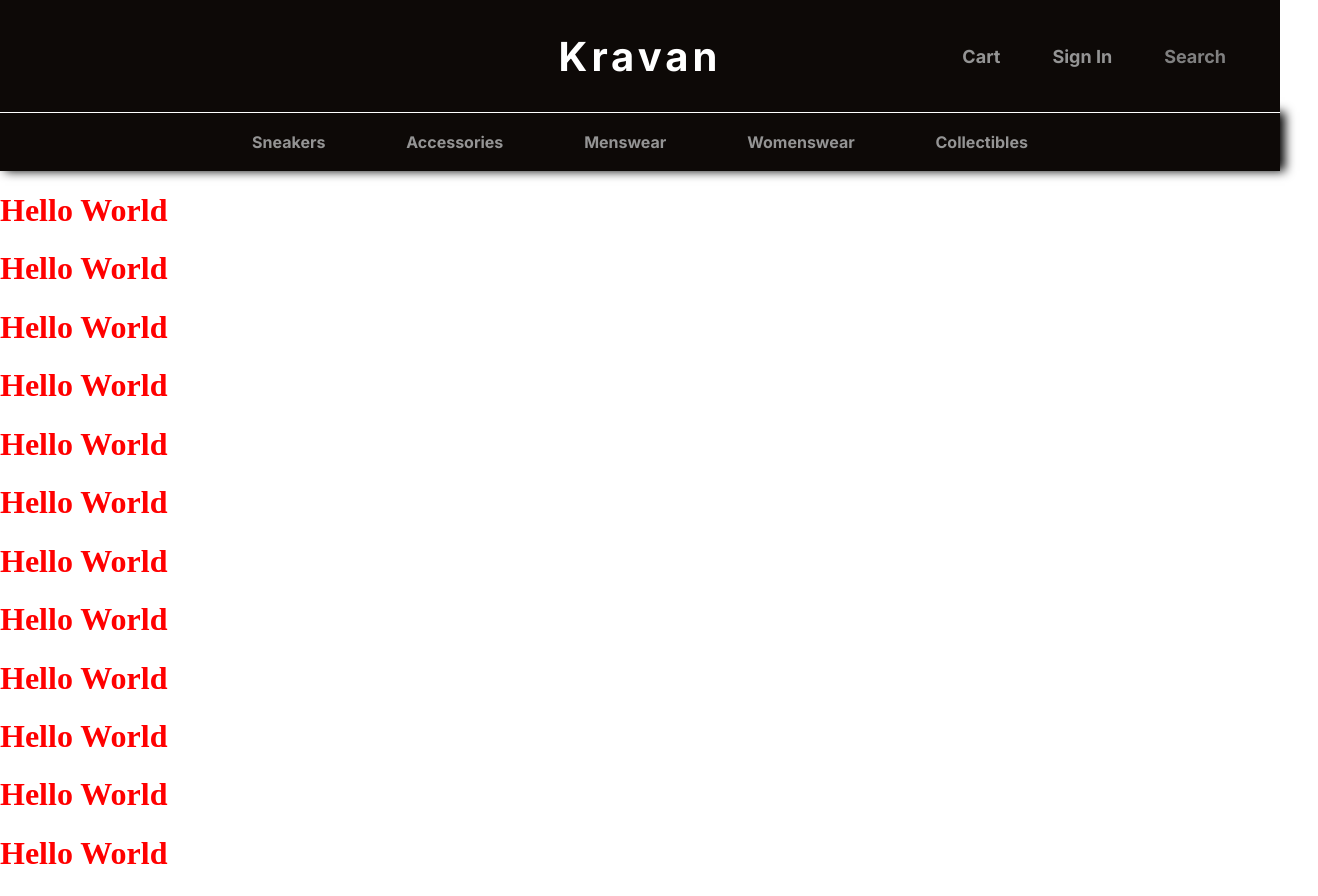
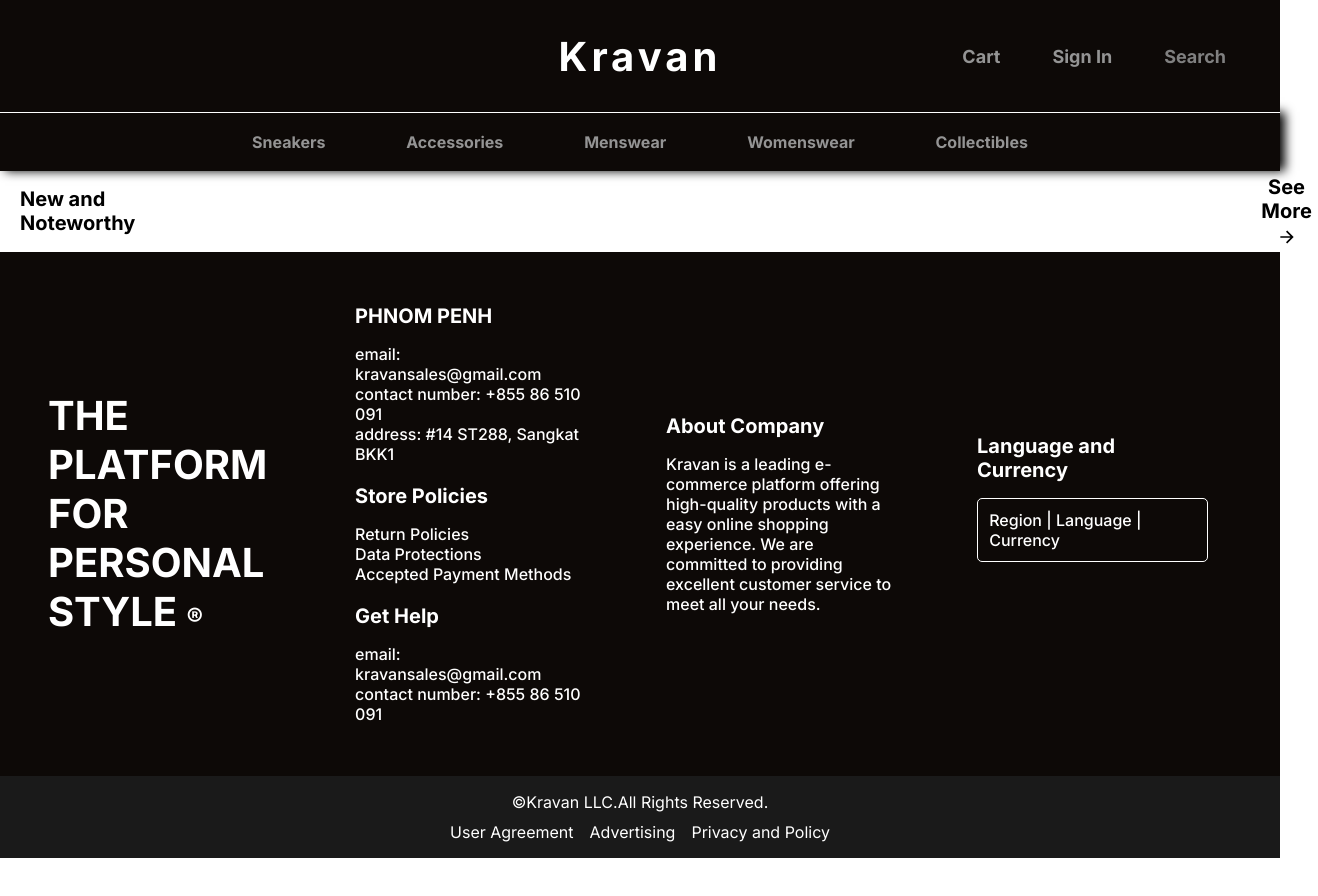
Before and after one commit to Sovichet-Rathanak/E-Commerce, a Vue app: page /Sneakers in a window 1280 px wide. Shown: the top 896 px of the page, 1318 px wide, since content can reach past the window. After the commit the page ends 858 px from the top, so only its background shows below. Built offline with nearby package versions, Linux system fonts and the light colour scheme; some icons are missing.

Commit message:
First see more section is finished

```diff
--- a/src/views/SneakerPage.vue
+++ b/src/views/SneakerPage.vue
@@ -1,45 +1,51 @@
 <template>
-  <h1>Hello World</h1>
-  <h1>Hello World</h1>
-  <h1>Hello World</h1>
-  <h1>Hello World</h1>
-  <h1>Hello World</h1>
-  <h1>Hello World</h1>
-  <h1>Hello World</h1>
-  <h1>Hello World</h1>
-  <h1>Hello World</h1>
-  <h1>Hello World</h1>
-  <h1>Hello World</h1>
-  <h1>Hello World</h1>
-  <h1>Hello World</h1>
-  <h1>Hello World</h1>
-  <h1>Hello World</h1>
-  <h1>Hello World</h1>
-  <h1>Hello World</h1>
-  <h1>Hello World</h1>
-  <h1>Hello World</h1>
+<div>
+  <SeemoreSection @see-more="handleSeeMore" />
+
+</div>
 </template>
 
 <script>
-export default{
-  data(){
-    return{
-      FilterVisible: false,
+
+import NewAndNoteworthys from "./components/NewAndNoteworthys.vue";
+
+export default {
+
+  components: {
+    SeemoreSection: NewAndNoteworthys,
+
+  },
+
+  props: {
+
+        },
+  methods: {
+    handleSeeMore() {
+      // Handle the click event here
+      console.log('See More button clicked in NewAndNoteworthys.vue');
+      // You can perform actions to fetch or display more content here
     }
-  },
-  methods:{
-  print(){
-    console.log("True")
-  },
-  print2(){
-    console.log("False")
-  },
-}
+  }
+
 };
 </script>
 
 <style scoped>
-h1 {
-  color: red;
+
+.SeeMore_btn button {
+  background-color: transparent;
+  font-size: 20px;
+  color: black;
+  border: none;
+  font-family: "Inter";
+  font-weight: bold;
 }
+h2 {
+  color: black;
+  font-size: 20px;
+  font-weight: bold;
+  font-family: "Inter";
+}
+
+
 </style>
--- /dev/null
+++ b/src/views/components/NewAndNoteworthys.vue
@@ -0,0 +1,83 @@
+
+<template>
+    <div class="SeeMore">
+      <h2>New and Noteworthy</h2>
+      <div class="SeeMore_btn">
+        <button v-if="showAll" @click="showMore">See More <svg class="icon" xmlns="http://www.w3.org/2000/svg" viewBox="0 0 24 24" fill="currentColor">
+          <path d="M16.1716 10.9999L10.8076 5.63589L12.2218 4.22168L20 11.9999L12.2218 19.778L10.8076 18.3638L16.1716 12.9999H4V10.9999H16.1716Z"></path>
+        </svg></button>
+      <button v-else @click="showAllItems"><svg class="icon" xmlns="http://www.w3.org/2000/svg" viewBox="0 0 24 24" fill="currentColor"><path d="M10.8284 12.0007L15.7782 16.9504L14.364 18.3646L8 12.0007L14.364 5.63672L15.7782 7.05093L10.8284 12.0007Z"></path>
+        </svg>Back </button>
+
+      <div class="items-container">
+      <div class="item" v-for="item in limitedData" :key="item.id">
+        {{ item.name }}
+      </div>
+    </div>
+
+      </div>
+    </div>
+  </template>
+
+<script>
+
+export default{
+  data() {
+    return {
+      items: [
+        /* Your item data here */
+      ],
+      limitedData: [],
+      showAll: true,
+    };
+  },
+
+
+  created() {
+    this.limitedData = this.items.slice(0, 4); // Show the first 3 items initially
+  },
+  methods: {
+    showMore() {
+      this.limitedData = this.items; // Show all items
+      this.showAll = false;
+    },
+    showAllItems() {
+      this.limitedData = this.items.slice(0, 4); // Show the first 3 items again
+      this.showAll = true;
+    },
+  },
+
+}
+</script>
+
+<style scoped>
+
+.SeeMore {
+  display: flex;
+  margin-left: 20px;
+  align-items: center;
+  gap: 70rem;
+}
+
+.SeeMore_btn button {
+  background-color: transparent;
+  font-size: 20px;
+  color: black;
+  border: none;
+  font-family: "Inter";
+  font-weight: bold;
+}
+h2 {
+  color: black;
+  font-size: 20px;
+  font-weight: bold;
+  font-family: "Inter";
+}
+
+.icon {
+    margin-bottom: -5px;
+    width: 20px;
+    height: 20px;
+  }
+
+</style>
```
